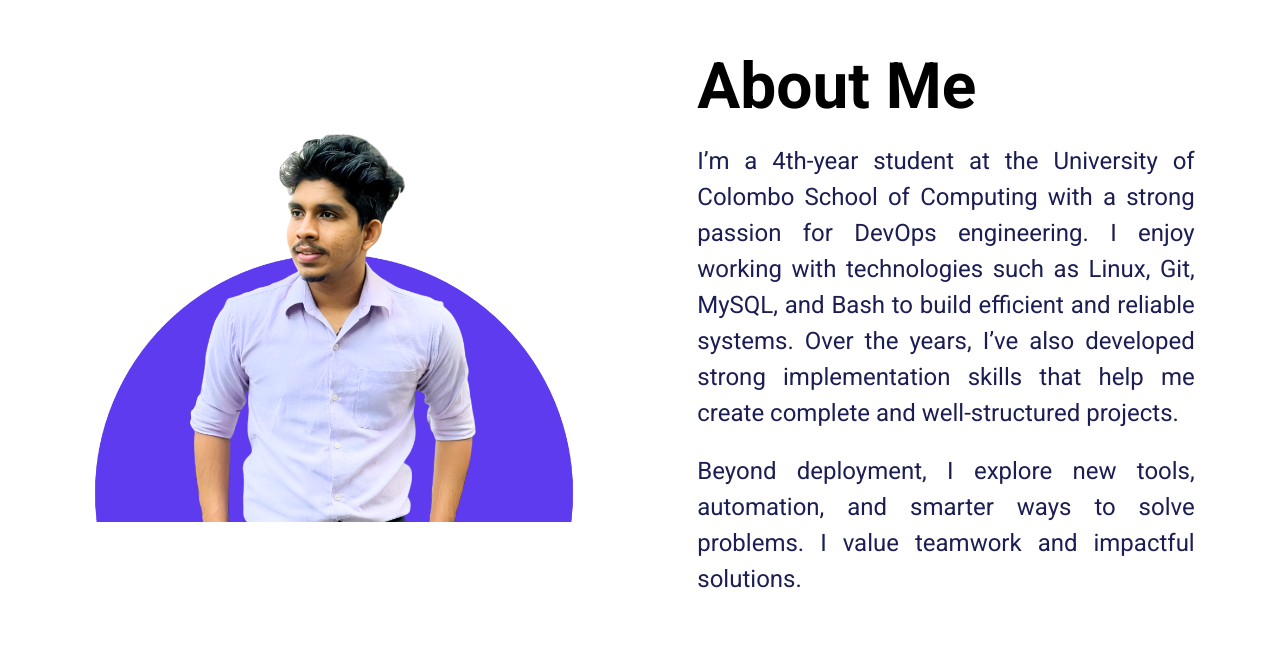
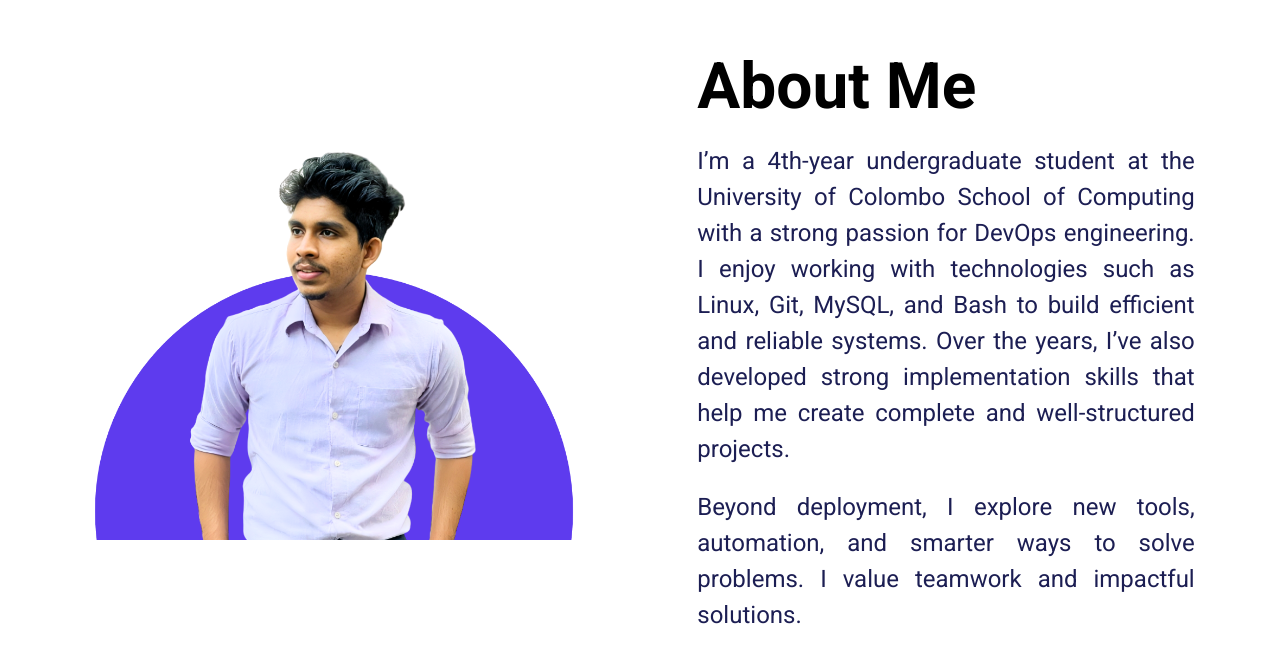
Before and after one commit to NisalWishwajith/My-portfolio, a React (Create React App) app: page / in a window 1280 px wide. Shown: the part 745-1408 px from the top of the page. Built offline with nearby package versions, Linux system fonts and the light colour scheme.

Commit message:
change about me

```diff
--- a/src/Pages/Home/About.jsx
+++ b/src/Pages/Home/About.jsx
@@ -8,7 +8,7 @@ export default function About() {
         <div className="hero--section--content">
           <h1 className="skills--section--heading"> About Me </h1>
           <p className="hero--section-description text-justify">
-            I’m a 4th-year student at the University of Colombo School of Computing with a strong passion
+            I’m a 4th-year undergraduate student at the University of Colombo School of Computing with a strong passion
             for DevOps engineering. I enjoy working with technologies such as Linux, Git, MySQL, and Bash to
             build efficient and reliable systems. Over the years, I’ve also developed strong implementation skills
             that help me create complete and well-structured projects.
```
